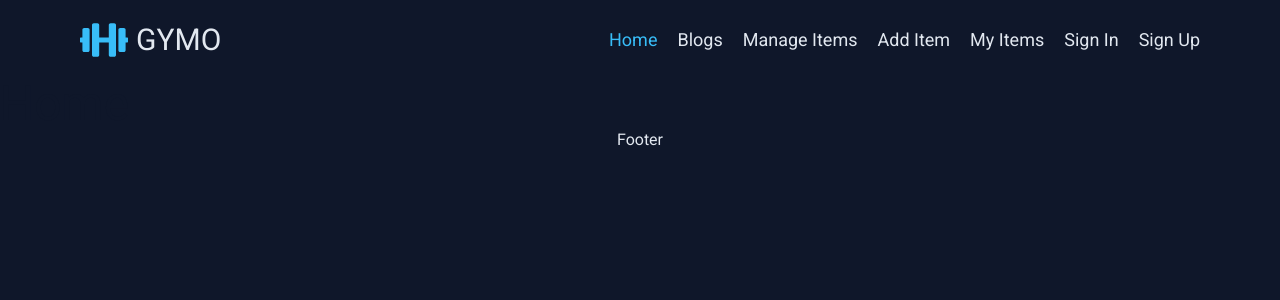
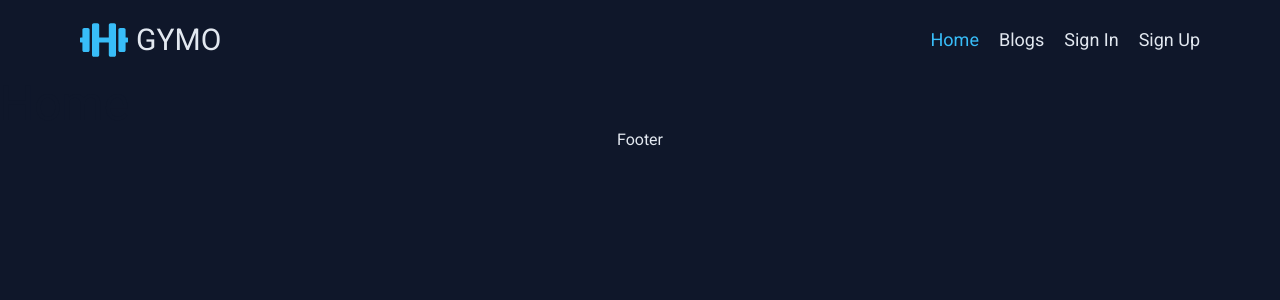
Before and after one commit to mdsaifullah-wd/gymo-client-side, a React (Create React App) app: page / in a window 1280 px wide. Shown: the top 300 px of the page. Built offline with nearby package versions, Linux system fonts and the light colour scheme; no server answers.

Commit message:
make navbar dynamic using user staate

```diff
--- a/src/components/Shared/Header/Header.js
+++ b/src/components/Shared/Header/Header.js
@@ -24,9 +24,13 @@ const Header = () => {
         <nav className=' gap-5 items-center text-lg hidden md:flex'>
           <CustomLink to='/'>Home</CustomLink>
           <CustomLink to='/blogs'>Blogs</CustomLink>
-          <CustomLink to='/manageitems'>Manage Items</CustomLink>
-          <CustomLink to='/additem'>Add Item</CustomLink>
-          <CustomLink to='/myitems'>My Items</CustomLink>
+          {user?.email && (
+            <>
+              <CustomLink to='/manageitems'>Manage Items</CustomLink>
+              <CustomLink to='/additem'>Add Item</CustomLink>
+              <CustomLink to='/myitems'>My Items</CustomLink>
+            </>
+          )}
 
           {user?.email ? (
             <button onClick={handleSignOut}>Sign Out</button>
```
